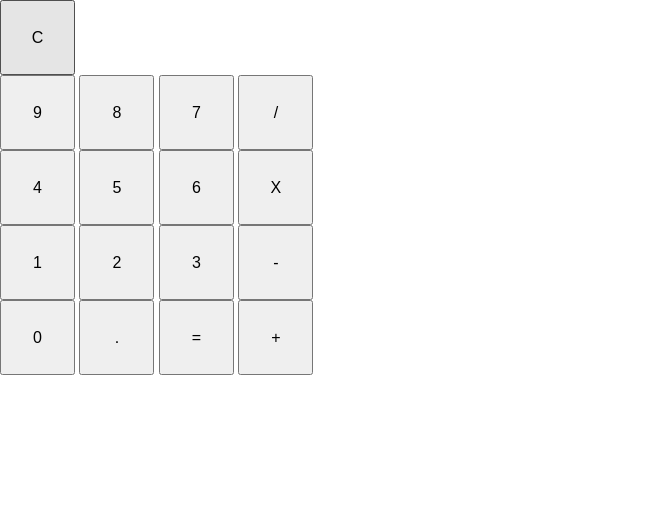
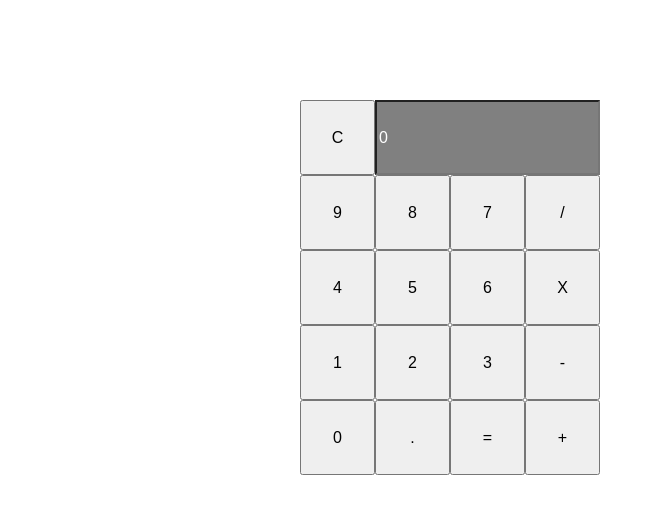
Before and after one commit to AirForcePierce/JS-Calc, a plain HTML site: page index.html in a window 1280 px wide. Shown: the whole page, without its empty margins (0-663 px from the left). Drawn offline with Linux system fonts and the light colour scheme.

Commit message:
finally removed invisible margins with float left

```diff
--- a/index.html
+++ b/index.html
@@ -11,7 +11,7 @@
 <div class=container>
   <div class=topcalc>
     <input id="btnclear" type="button" value="C"/>
-
+    <input class="answers" id="answers" value="0">
   </div>
 
 <!-- Calc Buttons -->
--- a/main.css
+++ b/main.css
@@ -1,7 +1,18 @@
 input {
   width: 75px;
   height: 75px;
-  margin: 0 auto;
+  box-sizing: border-box;
+  float: left;
+}
+
+.answers {
+  width: 225px;
+  background-color: gray;
+  color: white;
+}
+
+.container {
+  margin: 100px 300px;
 }
 
 .calcbuttons {
```
